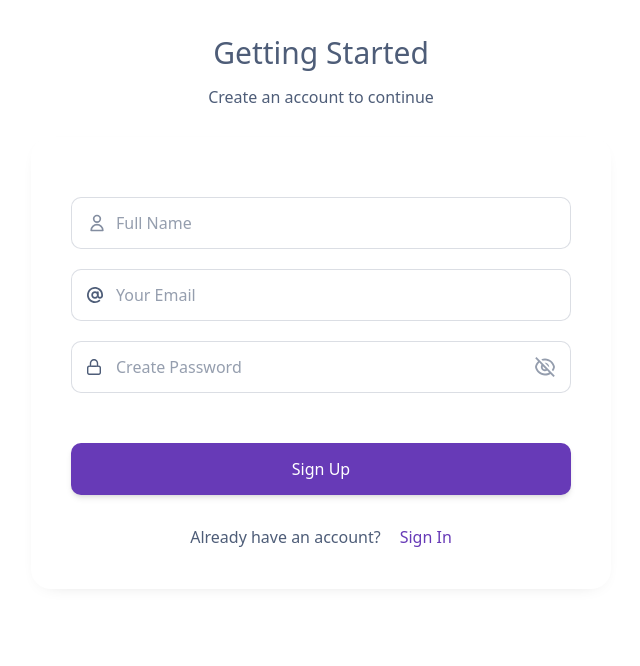
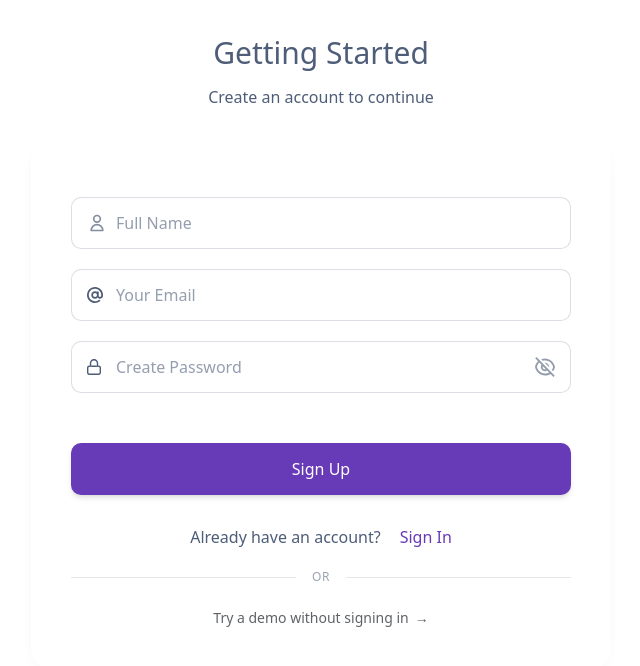
Before and after one commit to mazharul-islam321/google-form, a React (Vite) app: page /register in a window 1280 px wide. Shown: the top 666 px of the page, without its empty margins (319-959 px from the left). Built offline with nearby package versions, Linux system fonts and the light colour scheme; no server answers.

Commit message:
feat: implement Try Demo mode, shared TryDemoLink, and post-login guest draft migration

```diff
--- a/src/components/auth/LoginForm.jsx
+++ b/src/components/auth/LoginForm.jsx
@@ -4,11 +4,12 @@ import lock from "../../assets/authicons/lock.svg";
 import eye_on from "../../assets/authicons/eye-on.svg";
 import eye_off from "../../assets/authicons/eye-off.svg";
 import useAuth from "../../hooks/useAuth";
-import { useNavigate } from "react-router-dom";
+import { useNavigate, useSearchParams } from "react-router-dom";
 import { useForm } from "react-hook-form";
 
 const LoginForm = () => {
 	const navigate = useNavigate();
+	const [searchParams] = useSearchParams();
 	const { signIn, isLoading } = useAuth();
 	const [showPassword, setShowPassword] = useState(false);
 
@@ -24,7 +25,16 @@ const LoginForm = () => {
 
 		try {
 			await signIn(email, password);
-			navigate("/");
+			const redirectParam = searchParams.get("redirect");
+			const hasDraft = localStorage.getItem("google_form_draft");
+
+			if (redirectParam) {
+				navigate(redirectParam);
+			} else if (hasDraft) {
+				navigate("/forms/create");
+			} else {
+				navigate("/");
+			}
 		} catch (error) {
 			const errorMsg =
 				error?.data?.message ||
--- a/src/components/auth/RegisterForm.jsx
+++ b/src/components/auth/RegisterForm.jsx
@@ -6,11 +6,12 @@ import eye_on from "../../assets/authicons/eye-on.svg";
 import eye_off from "../../assets/authicons/eye-off.svg";
 import { useForm } from "react-hook-form";
 import useAuth from "../../hooks/useAuth";
-import { useNavigate } from "react-router-dom";
+import { useNavigate, useSearchParams } from "react-router-dom";
 
 const RegisterForm = () => {
 	const { signUp, isLoading } = useAuth();
 	const navigate = useNavigate();
+	const [searchParams] = useSearchParams();
 	const [showPassword, setShowPassword] = useState(false);
 
 	const {
@@ -25,7 +26,16 @@ const RegisterForm = () => {
 
 		try {
 			await signUp(name, email, password);
-			navigate("/");
+			const redirectParam = searchParams.get("redirect");
+			const hasDraft = localStorage.getItem("google_form_draft");
+
+			if (redirectParam) {
+				navigate(redirectParam);
+			} else if (hasDraft) {
+				navigate("/forms/create");
+			} else {
+				navigate("/");
+			}
 		} catch (error) {
 			const errorMsg =
 				error?.data?.message ||
--- /dev/null
+++ b/src/components/auth/TryDemoLink.jsx
@@ -0,0 +1,31 @@
+import { Link } from "react-router-dom";
+
+const TryDemoLink = () => {
+	return (
+		<>
+			{/* Divider */}
+			<div className="relative flex py-5 items-center">
+				<div className="flex-grow border-t border-gray-200" />
+				<span className="flex-shrink mx-4 text-gray-400 text-xs uppercase tracking-wider select-none">
+					or
+				</span>
+				<div className="flex-grow border-t border-gray-200" />
+			</div>
+
+			{/* Try Demo Link */}
+			<div className="text-center">
+				<Link
+					to="/forms/create"
+					className="inline-flex items-center gap-1.5 text-sm text-[#5f6368] hover:text-[#673ab7] font-medium transition duration-150 group"
+				>
+					<span>Try a demo without signing in</span>
+					<span className="group-hover:translate-x-1 transition-transform duration-150">
+						→
+					</span>
+				</Link>
+			</div>
+		</>
+	);
+};
+
+export default TryDemoLink;
--- a/src/components/createoreditform/CreateOrEditForm.jsx
+++ b/src/components/createoreditform/CreateOrEditForm.jsx
@@ -93,14 +93,36 @@ const CreateOrEditForm = ({ formId: propFormId, onNameChange, onSaveStatusChange
 						if (parsed.name && onNameChange) {
 							onNameChange(parsed.name);
 						}
-						onSaveStatusChange?.(isAuthenticated ? "idle" : "draft");
+
+						// If the user is now authenticated, auto-save the guest draft immediately to MongoDB!
+						if (isAuthenticated) {
+							onSaveStatusChange?.("saving");
+							createForm(parsed)
+								.unwrap()
+								.then((res) => {
+									const newId = res?._id || res?.data?._id;
+									localStorage.removeItem("google_form_draft");
+									onSaveStatusChange?.("saved");
+									if (newId) {
+										navigate(`/forms/${newId}/edit`, {
+											replace: true,
+										});
+									}
+								})
+								.catch((err) => {
+									console.error("Draft migration save error:", err);
+									onSaveStatusChange?.("error");
+								});
+						} else {
+							onSaveStatusChange?.("draft");
+						}
 					}
 				}
 			} catch (e) {
 				console.error("Failed to load local draft:", e);
 			}
 		}
-	}, [existingForm, formId, reset, isAuthenticated, onSaveStatusChange, onNameChange]);
+	}, [existingForm, formId, reset, isAuthenticated, onSaveStatusChange, onNameChange, createForm, navigate]);
 
 	const { fields, append, remove } = useFieldArray({
 		control,
--- a/src/components/modals/AuthPromptModal.jsx
+++ b/src/components/modals/AuthPromptModal.jsx
@@ -39,7 +39,7 @@ const AuthPromptModal = ({
 				{/* Actions */}
 				<div className="flex flex-col sm:flex-row gap-3">
 					<Link
-						to="/login"
+						to="/login?redirect=/forms/create"
 						className="flex-1 inline-flex items-center justify-center px-5 py-2.5 bg-[#673ab7] hover:bg-[#5a2ea6] text-white text-sm font-medium rounded-xl shadow-sm transition duration-150"
 					>
 						Sign In
--- a/src/pages/LoginPage.jsx
+++ b/src/pages/LoginPage.jsx
@@ -2,6 +2,7 @@ import { Link } from "react-router-dom";
 import SubTitle from "../components/auth/SubTitle";
 import Title from "../components/auth/Title";
 import LoginForm from "../components/auth/LoginForm";
+import TryDemoLink from "../components/auth/TryDemoLink";
 
 const LoginPage = () => {
 	return (
@@ -30,6 +31,9 @@ const LoginPage = () => {
 						Sign Up
 					</Link>
 				</div>
+
+				{/* Shared Try Demo Section */}
+				<TryDemoLink />
 			</div>
 		</section>
 	);
--- a/src/pages/RegistrationPage.jsx
+++ b/src/pages/RegistrationPage.jsx
@@ -2,6 +2,7 @@ import { Link } from "react-router-dom";
 import SubTitle from "../components/auth/SubTitle";
 import Title from "../components/auth/Title";
 import RegisterForm from "../components/auth/RegisterForm";
+import TryDemoLink from "../components/auth/TryDemoLink";
 
 const RegistrationPage = () => {
 	return (
@@ -28,6 +29,9 @@ const RegistrationPage = () => {
 						Sign In
 					</Link>
 				</div>
+
+				{/* Shared Try Demo Section */}
+				<TryDemoLink />
 			</div>
 		</section>
 	);
```
